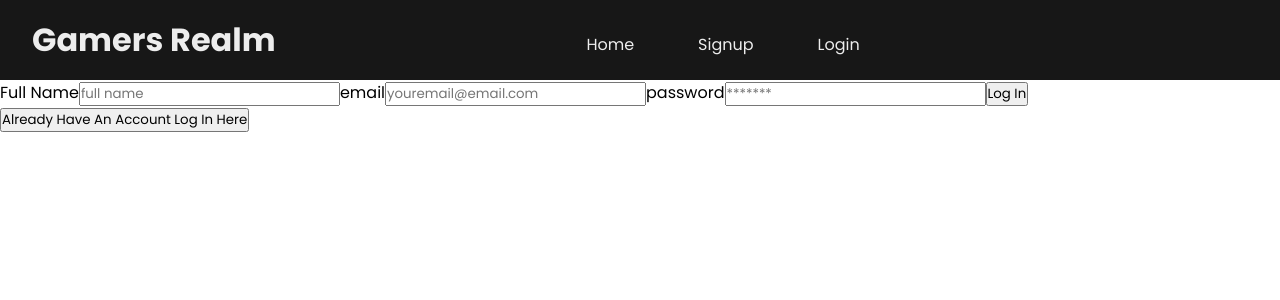
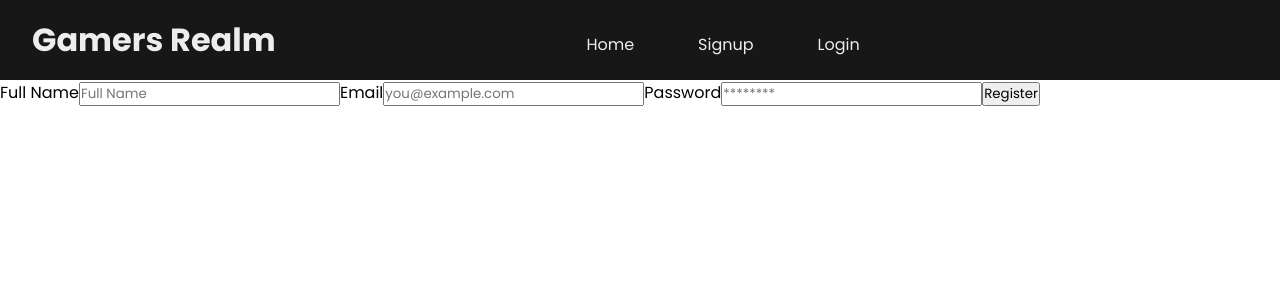
Before and after one commit to ItsssBobby/GamersRealm, a React (Create React App) app in the folder client/: page /register in a window 1280 px wide. Shown: the top 300 px of the page. Built offline with nearby package versions, Linux system fonts and the light colour scheme.

Commit message:
Worked with Patrick on getting login/register working and accepting input.

```diff
--- a/client/package.json
+++ b/client/package.json
@@ -4,6 +4,7 @@
   "private": true,
   "dependencies": {
     "@apollo/client": "^3.5.6",
+    "bcryptjs": "^2.4.3",
     "bootstrap": "^5.1.3",
     "graphql": "^16.3.0",
     "mongodb": "^5.1.0",
--- a/client/src/login.jsx
+++ b/client/src/login.jsx
@@ -1,24 +1,46 @@
 import React, {useState} from "react";
+import { useHistory } from "react-router-dom";
 
 export const Login = () =>{
     const [email, setEmail] = useState('');
     const [pass, setPass] = useState('');
+    const history = useHistory()
+
+    const handleEmailChange = (event) => {
+        setEmail(event.target.value);
+      };
+
+      const handlePasswordChange = (event) => {
+        setPass(event.target.value);
+      };
 
     const handleSubmit = (e) =>{
         email.preventDefault();
         console.log(email);
+        history.push("/");
     }
 
     return (
         <>
             <form onSubmit={handleSubmit}>
                 <label htmlFor ="email">email</label>
-                <input value = {email} type="email"placeholder="youremail@email.com" id="email" name="email"/>
-                <label for ="password">password</label>
-                <input value ={pass} type="password"placeholder="*******" id="password" name="password"/>
+                <input
+                 value = {email}
+                 type="email"
+                 placeholder="youremail@email.com"
+                 id="email" name="email"
+                 onChange={handleEmailChange}/>
+                <label htmlFor="password">password</label>
+                <input
+                value ={pass}
+                type="password"
+                placeholder="*******"
+                id="password"
+                name="password"
+                onChange={handlePasswordChange}/>
                 <button>Log In</button>
             </form>
-            <button onClick={()=> props.onFormSwitch('login')}>New Users Register Here.</button>
+            <button onClick={()=> props.onFormSwitch('login')}>Register Here.</button>
         </>
     )
 }
--- a/client/src/register.jsx
+++ b/client/src/register.jsx
@@ -1,41 +1,63 @@
 import React, { useState } from "react";
+import { useHistory } from "react-router-dom";
 
 export const Register = () => {
   const [email, setEmail] = useState("");
-  const [pass, setPass] = useState("");
+  const [password, setPassword] = useState("");
   const [name, setName] = useState("");
+  const history = useHistory();
 
-  const handleSubmit = (e) => {
-    e.preventDefault();
-    console.log(email);
+  const handleEmailChange = (event) => {
+    setEmail(event.target.value);
+  };
+
+  const handlePasswordChange = (event) => {
+    setPassword(event.target.value);
+  };
+
+  const handleNameChange = (event) => {
+    setName(event.target.value);
+  };
+
+  const handleSubmit = (event) => {
+    event.preventDefault();
+
+    console.log(email, password, name);
+
+    // Navigate to the home page after the form is submitted
+    history.push("/");
   };
 
   return (
-    <>
     <form onSubmit={handleSubmit}>
-        <label>Full Name</label>
-        <input value={name} name="name" placeholder="full name" />
-        <label htmlFor="email">email</label>
+      <label htmlFor="name">Full Name</label>
       <input
-          value={email}
+        type="text"
+        id="name"
+        name="name"
+        value={name}
+        onChange={handleNameChange}
+        placeholder="Full Name"
+      />
+      <label htmlFor="email">Email</label>
+      <input
         type="email"
-          placeholder="youremail@email.com"
         id="email"
         name="email"
+        value={email}
+        onChange={handleEmailChange}
+        placeholder="you@example.com"
       />
-        <label htmlFor="password">password</label>
+      <label htmlFor="password">Password</label>
       <input
-          value={pass}
         type="password"
-          placeholder="*******"
         id="password"
         name="password"
+        value={password}
+        onChange={handlePasswordChange}
+        placeholder="********"
       />
-        <button>Log In</button>
+      <button type="submit">Register</button>
     </form>
-      <button onClick={() => props.onFormSwitch("login")}>
-        Already Have An Account Log In Here
-      </button>
-    </>
   );
 };
```
Also changed, not shown: 1 other file (tests, documents, lock files or other folders). Lines whose indentation alone changed are shown as unchanged.
